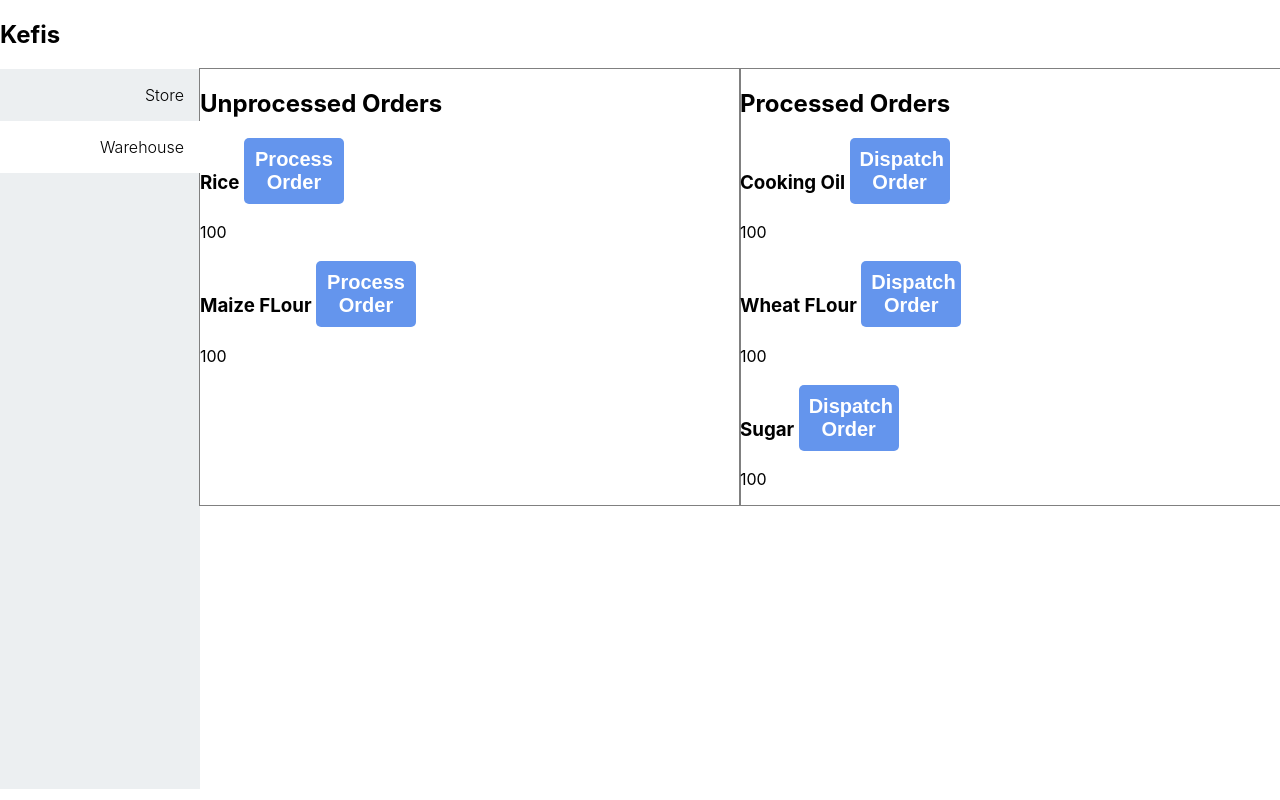
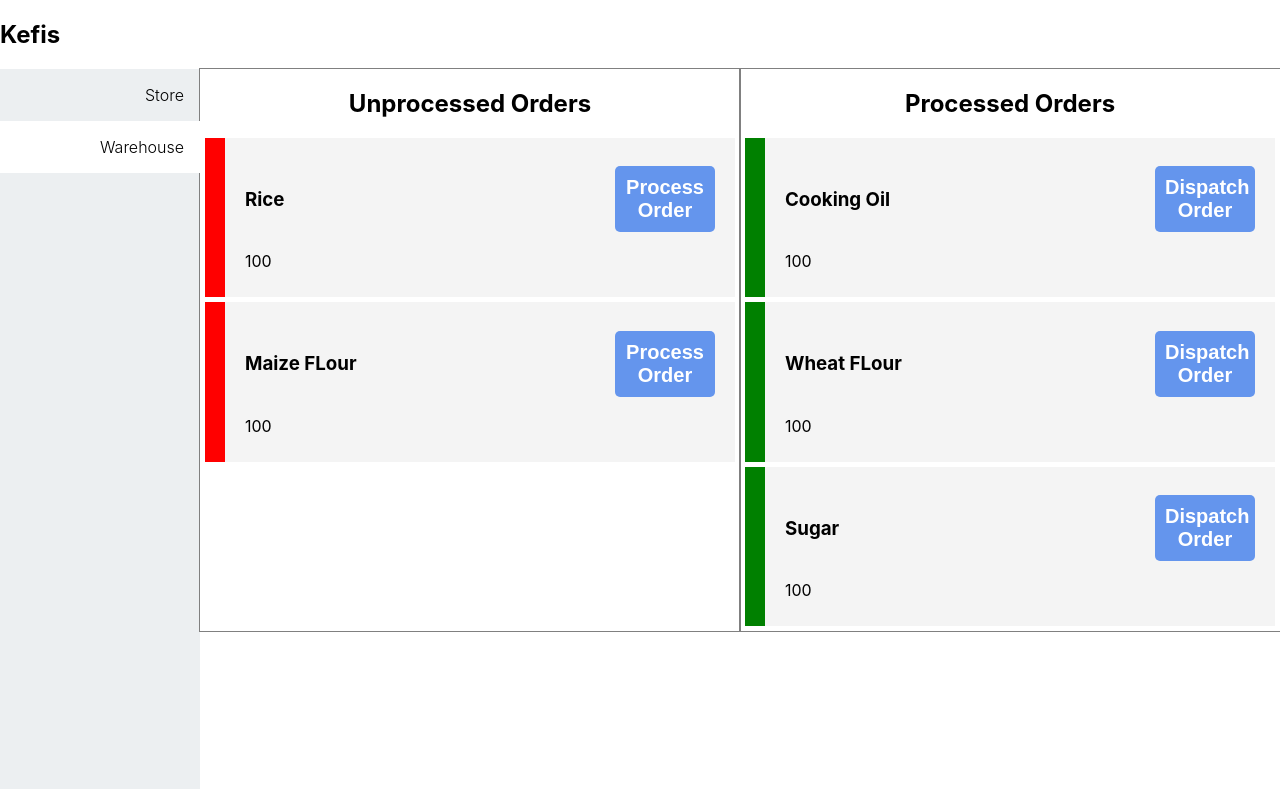
Before and after one commit to paulzay/Simple_Reorder_Module, a React (Create React App) app: page / in a window 1280 px wide. Both pictures are taken after a click on the item "Warehouse". Built offline with nearby package versions, Linux system fonts and the light colour scheme; what redux-immutable-state-invariant would draw is missing.

Commit message:
add styling

```diff
--- a/src/App.css
+++ b/src/App.css
@@ -70,3 +70,24 @@ button {
 	outline: 1px solid grey;
 	width: 50%;
 }
+.pending h2,
+.processed h2 {
+	text-align: center;
+}
+.reorder.processedx {
+	border-left: 20px solid green;
+}
+.reorder.processedy {
+	border-left: 20px solid red;
+}
+.reorder {
+	background: #f4f4f4;
+	margin: 5px;
+	padding: 10px 20px;
+	cursor: pointer;
+}
+.reorder h3 {
+	display: flex;
+	align-items: center;
+	justify-content: space-between;
+}
```
